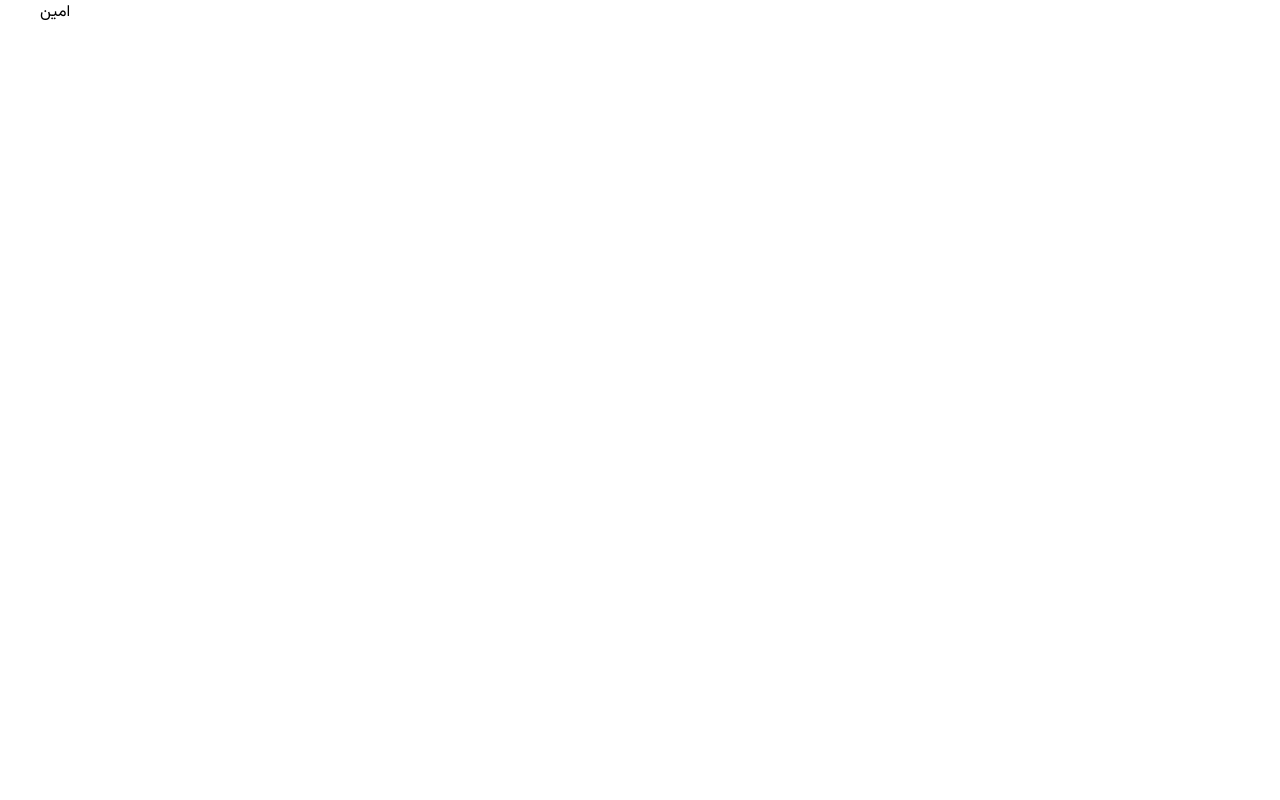
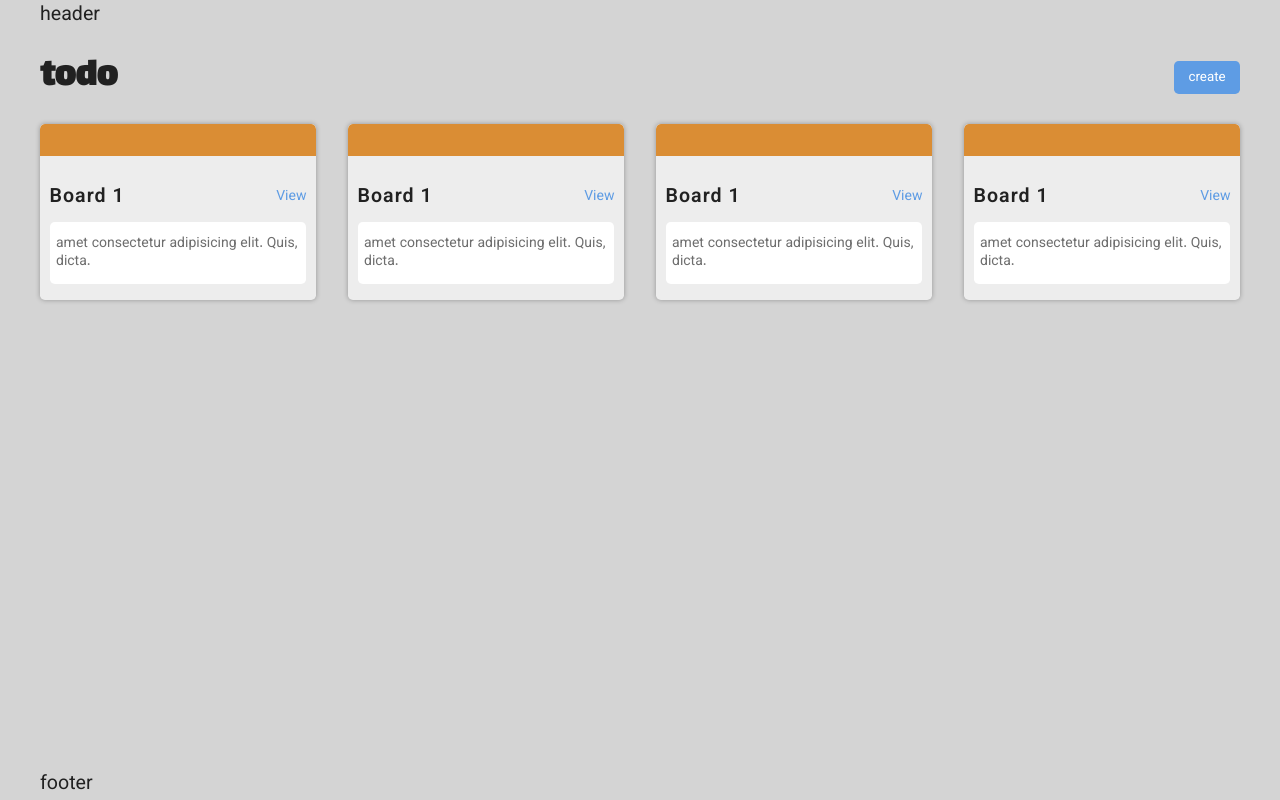
Before and after one commit to aminkazemideveloper-web/todo-tables, a React (Vite) app: page / in a window 1280 px wide. Built offline with nearby package versions, Linux system fonts and the light colour scheme.

Commit message:
[Add] main styles and BoardCard component

```diff
--- a/src/App.module.css
+++ b/src/App.module.css
@@ -0,0 +1,50 @@
+.app {
+
+    display: grid;
+    grid-template-rows: auto 1fr auto;
+    min-block-size: 100dvh;
+
+    main {
+        margin-block: 1rem;
+
+        .header {
+            display: flex;
+            justify-content: space-between;
+            align-items: center;
+            gap: 1rem;
+
+            .title {
+                font-weight: bold;
+                font-family: "lalezar";
+            }
+
+            .action {
+                border: none;
+                outline: none;
+                padding: 0.4rem 0.9rem;
+                border-radius: 0.3rem;
+                cursor: pointer;
+                transition: all 0.25s ease-in-out;
+                background-color: var(--color-primary);
+                color: var(--color-primary-contrust);
+
+                &:hover {
+                    background-color: var(--color-primary-hover);
+                }
+            }
+        }
+
+        .main {
+            .boards {
+                display: grid;
+                grid-template-columns: repeat(auto-fill, minmax(16rem, 1fr));
+                gap: 2rem;
+
+                >li {
+
+                }
+            }
+        }
+    }
+
+}
--- a/src/App.tsx
+++ b/src/App.tsx
@@ -1,13 +1,38 @@
 
 import styles from './App.module.css'
+import BoardCard from './components/boardCard/boardCard'
 
 function App() {
 
 
   return (
-      <div>
-        امین
-      </div>
+    <div className={styles.app}>
+      <header>header</header>
+      <main>
+        <header className={styles.header}>
+          <h1 className={styles.title}>todo</h1>
+          <button className={styles.action}>create</button>
+        </header>
+        <main className={styles.main}>
+          <ul className={styles.boards}>
+            <li >
+                <BoardCard/>
+            </li>
+            <li >
+                <BoardCard/>
+            </li>
+            <li >
+                <BoardCard/>
+            </li>
+            <li >
+                <BoardCard/>
+            </li>
+
+          </ul>
+        </main>
+      </main>
+      <footer>footer</footer>
+    </div>
   )
 }
 
--- /dev/null
+++ b/src/components/boardCard/boardCard.module.css
@@ -0,0 +1,56 @@
+  .board {
+                        box-shadow: 0 0 5px rgba(0, 0, 0, 0.3);
+                        border-radius: 0.3rem;
+                        overflow: hidden;
+                        background-color: var(--color-surface--1);
+                        block-size: 100%;
+
+                        .cover {
+                            background-color: var(--main-color);
+                            min-block-size: 2rem;
+                            border-radius: 0.3rem 0.3rem 0 0;
+                        }
+
+                        .content {
+                            padding: 1rem 0.6rem;
+
+                            .header {
+                                display: flex;
+                                justify-content: space-between;
+                                align-items: center;
+                                gap: 1rem;
+                                margin-block: 0.6rem;
+
+                                .title {
+                                    font-size: var(--font-size-500);
+                                    font-weight: 600;
+                                    letter-spacing: 1px;
+                                }
+
+                                .link {
+                                    font-size: var(--font-size-300);
+                                    color: var(--color-primary);
+                                    transition: all 0.25s ease-in;
+
+                                    &:hover {
+                                        color: var(--color-primary-hover);
+                                    }
+                                }
+                            }
+
+                            .description {
+                                display: -webkit-box;
+                                -webkit-line-clamp: 2;
+                                -webkit-box-orient: vertical;
+                                overflow: hidden;
+                                block-size: 100%;
+                                background-color: var(--color-surface--3);
+                                padding: 0.8rem 0.4rem;
+                                border-radius: 0.3rem;
+                                color: var(--color-text--sub);
+                                font-size: var(--font-size-300);
+                                line-height: 130%;
+                            }
+
+                        }
+                    }
--- /dev/null
+++ b/src/components/boardCard/boardCard.tsx
@@ -0,0 +1,18 @@
+import styles from './boardCard.module.css'
+
+export default function BoardCard (){
+    return (
+        <div className={styles.board}>
+                <div className={styles.cover + " yellow"}></div>
+                <div className={styles.content}>
+                  <div className={styles.header}>
+                    <h3 className={styles.title}>Board 1</h3>
+                    <a href="#" className={styles.link}>View</a>
+                  </div>
+
+                  <p className={styles.description}>amet consectetur adipisicing elit. Quis, dicta.</p>
+
+                </div>
+              </div>
+    )
+}
--- a/src/index.css
+++ b/src/index.css
@@ -21,5 +21,18 @@ body{
     font-family: "Vazirmatn", sans-serif; ;
     inline-size: min(100% , 75rem);
     margin-inline: auto;
+    background-color: var(--color-surface--2);
+    color: var(--color-text);
+    font-size: var(--font-size-500);
 
 }
+
+.gray{
+    --main-color : var(--color-gray-500)
+}
+.blue{
+    --main-color : var(--color-blue-500)
+}
+.yellow{
+    --main-color : var(--color-yellow-500)
+}
--- a/src/main.tsx
+++ b/src/main.tsx
@@ -1,6 +1,10 @@
 import { createRoot } from 'react-dom/client'
 import './index.css'
+import './styles/colors.css'
+import './styles/typography.css'
+
 import App from './App.tsx'
+
 
 createRoot(document.getElementById('root')!).render(
 
--- /dev/null
+++ b/src/styles/colors.css
@@ -0,0 +1,57 @@
+:root{
+
+--color-white : hsl(0, 0%, 100%);
+--color-black : hsl(0, 0%, 0%);
+
+--color-blue-100 : hsl(212, 71%, 93%);
+--color-blue-200 : hsl(212, 71%, 83%);
+--color-blue-300 : hsl(212, 71%, 73%);
+--color-blue-400 : hsl(212, 71%, 63%);
+--color-blue-500 : hsl(212, 71%, 53%);
+--color-blue-600 : hsl(212, 71%, 43%);
+--color-blue-700 : hsl(212, 71%, 33%);
+--color-blue-800 : hsl(212, 71%, 23%);
+--color-blue-900 : hsl(212, 71%, 13%);
+
+
+--color-gray-100 : hsl(0, 0%, 93%);
+--color-gray-200 : hsl(0, 0%, 83%);
+--color-gray-300 : hsl(0, 0%, 73%);
+--color-gray-400 : hsl(0, 0%, 63%);
+--color-gray-500 : hsl(0, 0%, 53%);
+--color-gray-600 : hsl(0, 0%, 43%);
+--color-gray-700 : hsl(0, 0%, 33%);
+--color-gray-800 : hsl(0, 0%, 23%);
+--color-gray-900 : hsl(0, 0%, 13%);
+
+--color-yellow-100  : hsl(32, 69%, 93%);
+--color-yellow-200  : hsl(32, 69%, 83%);
+--color-yellow-300  : hsl(32, 69%, 73%);
+--color-yellow-400  : hsl(32, 69%, 63%);
+--color-yellow-500  : hsl(32, 69%, 53%);
+--color-yellow-600  : hsl(32, 69%, 43%);
+--color-yellow-700  : hsl(32, 69%, 33%);
+--color-yellow-800  : hsl(32, 69%, 23%);
+--color-yellow-900  : hsl(32, 69%, 13%);
+
+
+
+--color-primary : var(--color-blue-400);
+--color-primary-hover : var(--color-blue-600);
+--color-primary-fade : var(--color-blue-300);
+--color-primary-contrust : var(--color-white);
+
+--color-secondary : var(--color-yellow-400);
+--color-secondary-hover : var(--color-yellow-600);
+--color-secondary-fade : var(--color-yellow-300);
+--color-secondary-contrust : var(--color-white);
+
+--color-text : var(--color-gray-900);
+--color-text--sub : var(--color-gray-600);
+
+
+--color-surface--1 : var(--color-gray-100);
+--color-surface--2 : var(--color-gray-200);
+--color-surface--3 : var(--color-white);
+
+}
--- /dev/null
+++ b/src/styles/typography.css
@@ -0,0 +1,14 @@
+:root {
+
+    /* --font-size-100 :; */
+    --font-size-200: clamp(0.5rem, 0.4036rem + 0.4286vw, 0.725rem);
+    --font-size-300: clamp(0.725rem, 0.6607rem + 0.2857vw, 0.875rem);
+    --font-size-400: clamp(0.875rem, 0.8214rem + 0.2381vw, 1rem);
+    --font-size-500: clamp(1rem, 0.9036rem + 0.4286vw, 1.225rem);
+    --font-size-600: clamp(1.225rem, 1.1071rem + 0.5238vw, 1.5rem);
+    --font-size-700: clamp(1.5rem, 1.2857rem + 0.9524vw, 2rem);
+    --font-size-800: clamp(1.5rem, 1.2857rem + 0.9524vw, 2rem);
+    --font-size-900: clamp(3.5rem, 2.4286rem + 4.7619vw, 6rem);
+
+
+}
```
